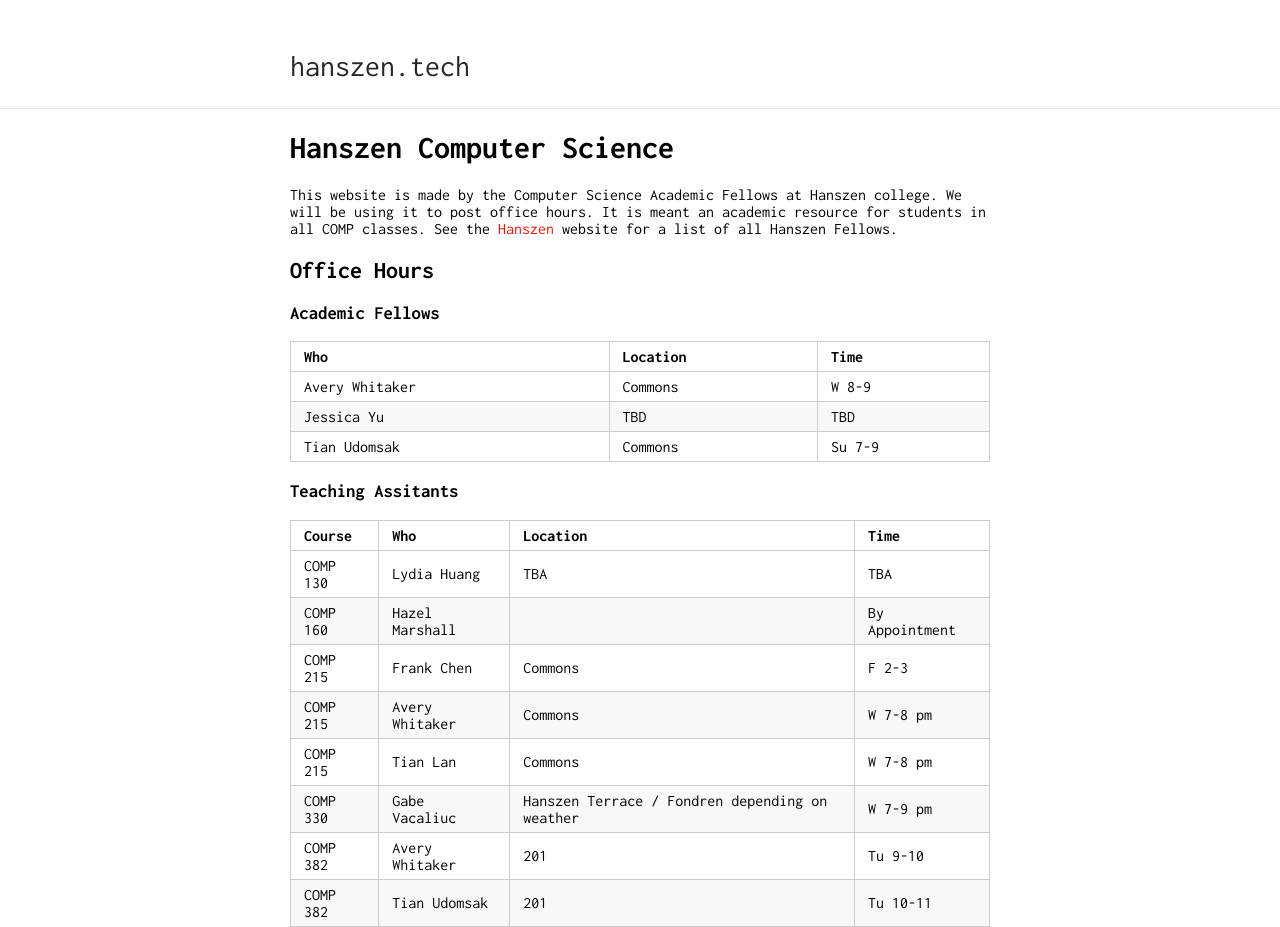
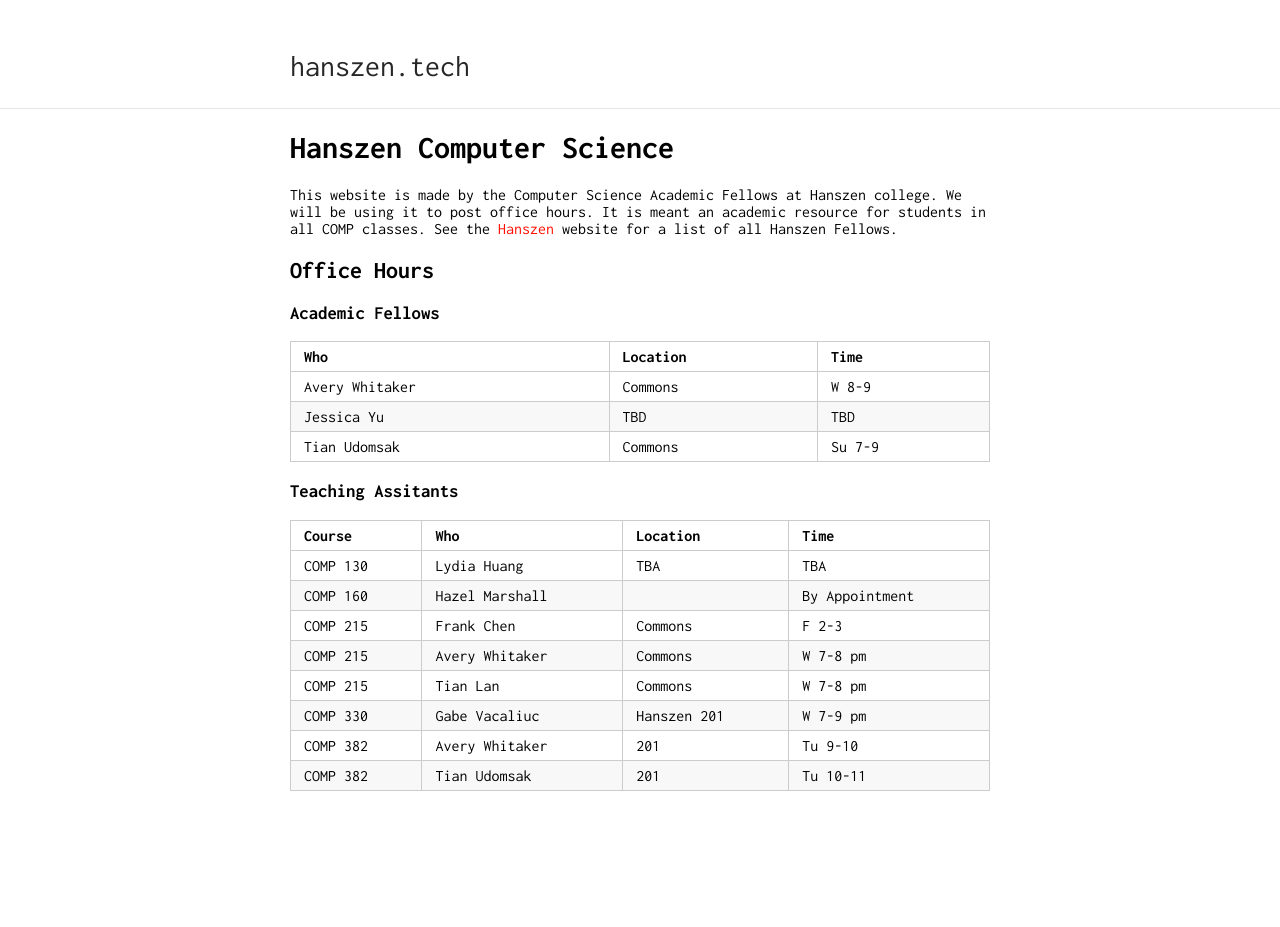
Before and after one commit to Avery-Whitaker/hanszen.tech, a Jekyll site: the page built from index.md, in a window 1280 px wide. Built offline with Jekyll 4.4.1, drawn with Linux system fonts in a browser that asks for light colours; our own code applies the rules of GitHub Pages for plain Markdown files; after the commit the page ends 900 px from its top, so only the background shows below that.

Commit message:
updated my oh location

```diff
--- a/index.md
+++ b/index.md
@@ -25,6 +25,6 @@ COMP 160 | Hazel Marshall | | By Appointment
 COMP 215 | Frank Chen   | Commons | F 2-3
 COMP 215 | Avery Whitaker | Commons | W 7-8 pm
 COMP 215 | Tian Lan | Commons | W 7-8 pm
-COMP 330 | Gabe Vacaliuc | Hanszen Terrace / Fondren depending on weather | W 7-9 pm
+COMP 330 | Gabe Vacaliuc | Hanszen 201 | W 7-9 pm
 COMP 382 | Avery Whitaker | 201 | Tu 9-10
 COMP 382 | Tian Udomsak | 201 | Tu 10-11
```
